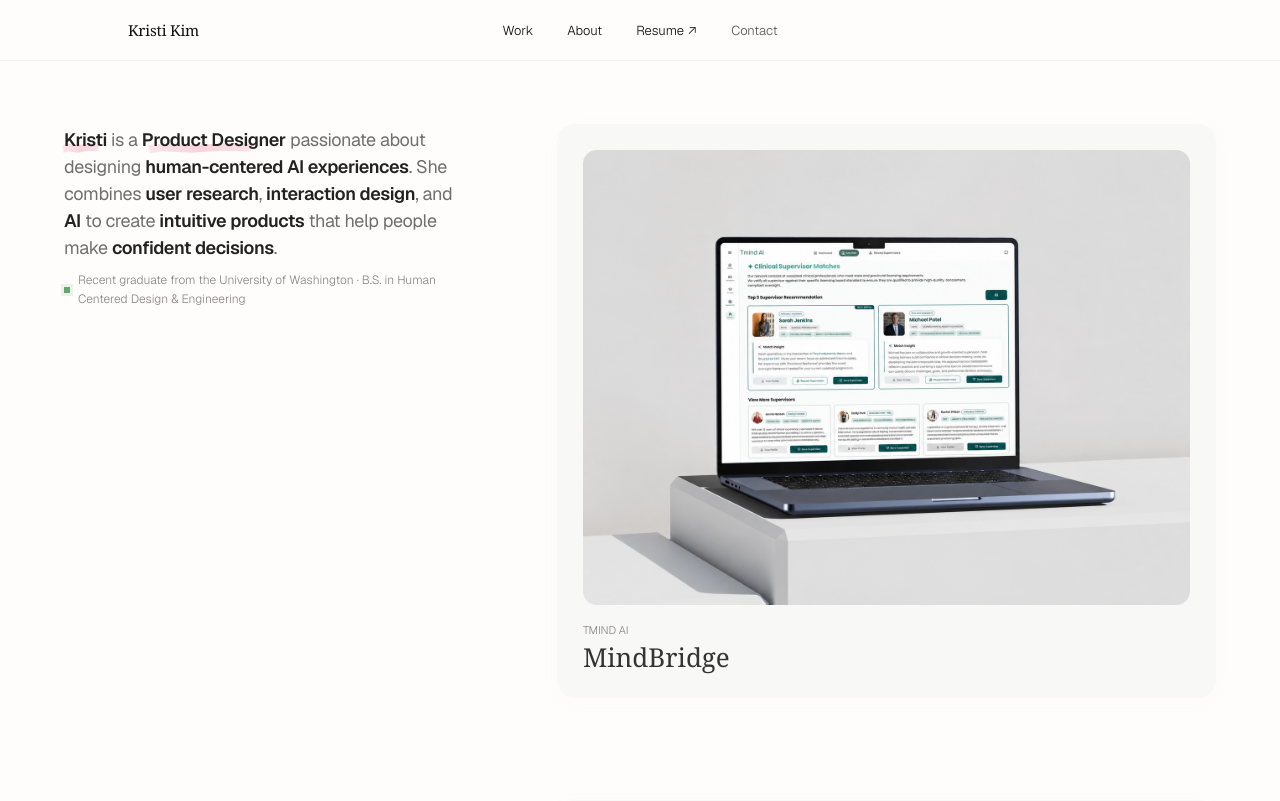
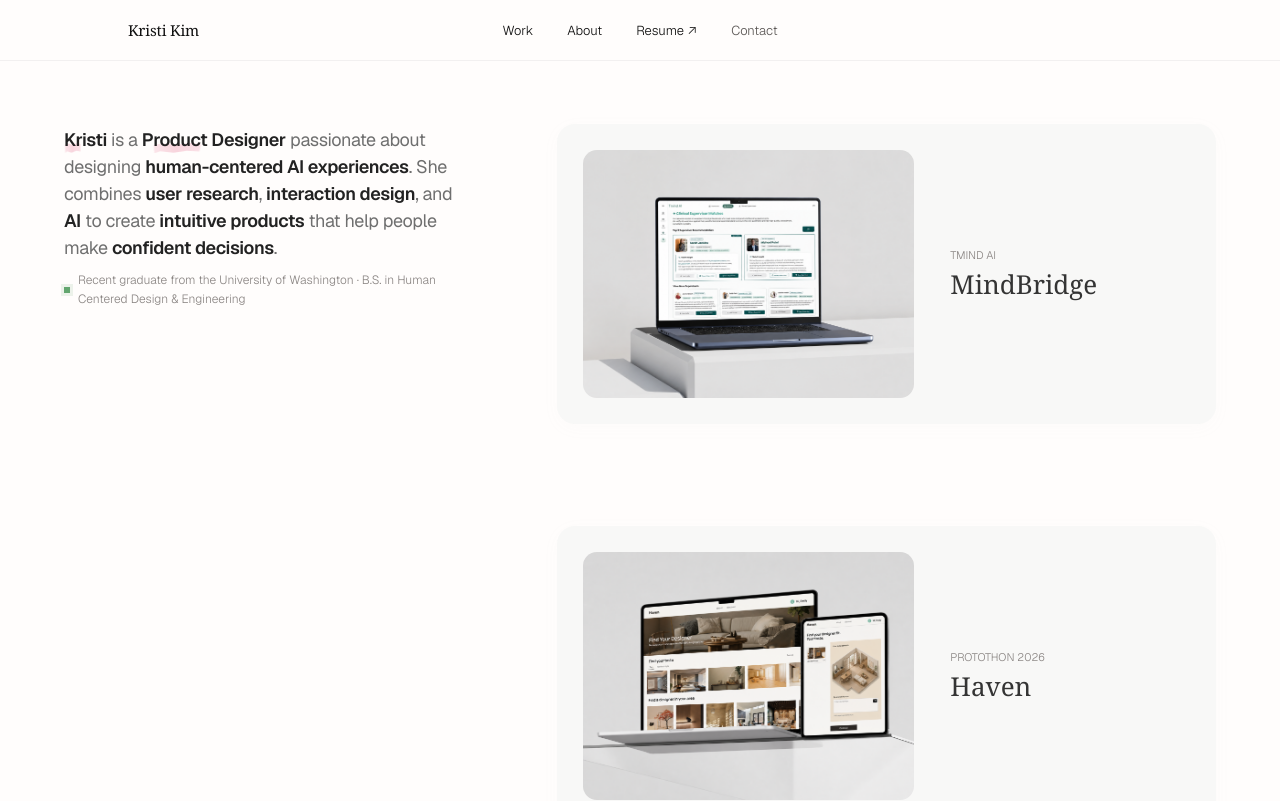
Before and after one commit to krisooti/Portfolio, a Next.js app: page / in a window 1280 px wide. Shown: the top 801 px of the page. Built offline with nearby package versions, Linux system fonts and the light colour scheme; no server answers.

Commit message:
Update homepage cards and Leafy demos

```diff
--- a/app/page.tsx
+++ b/app/page.tsx
@@ -20,7 +20,7 @@ function ProjectCard({ project }: { project: Project }) {
   return (
     <Link
       href={`/work/${project.slug}`}
-      className="project-card group relative grid grid-rows-[auto_auto] gap-[18px] rounded-[18px] bg-[var(--surface-neutral)] p-[clamp(18px,2vw,28px)] shadow-[0_4px_18px_rgba(190,190,190,0.035)] transition-[background-color,box-shadow,transform] duration-[350ms] ease-[cubic-bezier(0.22,1,0.36,1)] hover:-translate-y-1 hover:bg-[var(--surface-neutral-hover)] hover:shadow-[0_10px_28px_rgba(0,0,0,0.06)] focus-visible:-translate-y-1 focus-visible:bg-[var(--surface-neutral-hover)] focus-visible:shadow-[0_10px_28px_rgba(0,0,0,0.06)] focus-visible:outline-none max-[560px]:w-[min(100%,460px)]"
+      className="project-card group relative grid grid-cols-[minmax(0,0.58fr)_minmax(220px,0.42fr)] items-center gap-[clamp(20px,3vw,36px)] rounded-[18px] bg-[var(--surface-neutral)] p-[clamp(18px,2vw,28px)] shadow-[0_4px_18px_rgba(190,190,190,0.035)] transition-[background-color,box-shadow,transform] duration-[350ms] ease-[cubic-bezier(0.22,1,0.36,1)] hover:-translate-y-1 hover:bg-[var(--surface-neutral-hover)] hover:shadow-[0_10px_28px_rgba(0,0,0,0.06)] focus-visible:-translate-y-1 focus-visible:bg-[var(--surface-neutral-hover)] focus-visible:shadow-[0_10px_28px_rgba(0,0,0,0.06)] focus-visible:outline-none max-[760px]:grid-cols-1 max-[560px]:w-[min(100%,460px)]"
       aria-label={`Open ${project.title} case study`}
     >
       <div
@@ -40,7 +40,7 @@ function ProjectCard({ project }: { project: Project }) {
           </div>
         )}
       </div>
-      <div className="grid gap-[5px] p-0">
+      <div className="grid content-center gap-[7px] p-0">
         <p className="m-0 text-[11px] font-light uppercase leading-[1.3] tracking-normal text-[#8a8583]">
           {project.category}
         </p>
--- a/app/work/[slug]/layouts/CaseStudyParts.tsx
+++ b/app/work/[slug]/layouts/CaseStudyParts.tsx
@@ -137,7 +137,7 @@ export function CaseVideo({
         </div>
       ) : (
         <div
-          className="w-full overflow-hidden rounded-3xl border border-[#e6dfdb] p-[clamp(10px,2vw,20px)] shadow-[0_18px_44px_rgba(17,17,17,0.05)]"
+          className="w-full overflow-hidden rounded-3xl p-[clamp(10px,2vw,20px)] shadow-[0_18px_44px_rgba(17,17,17,0.05)]"
           style={{ backgroundColor: videoBackground }}
         >
           <ViewportVideo
```
